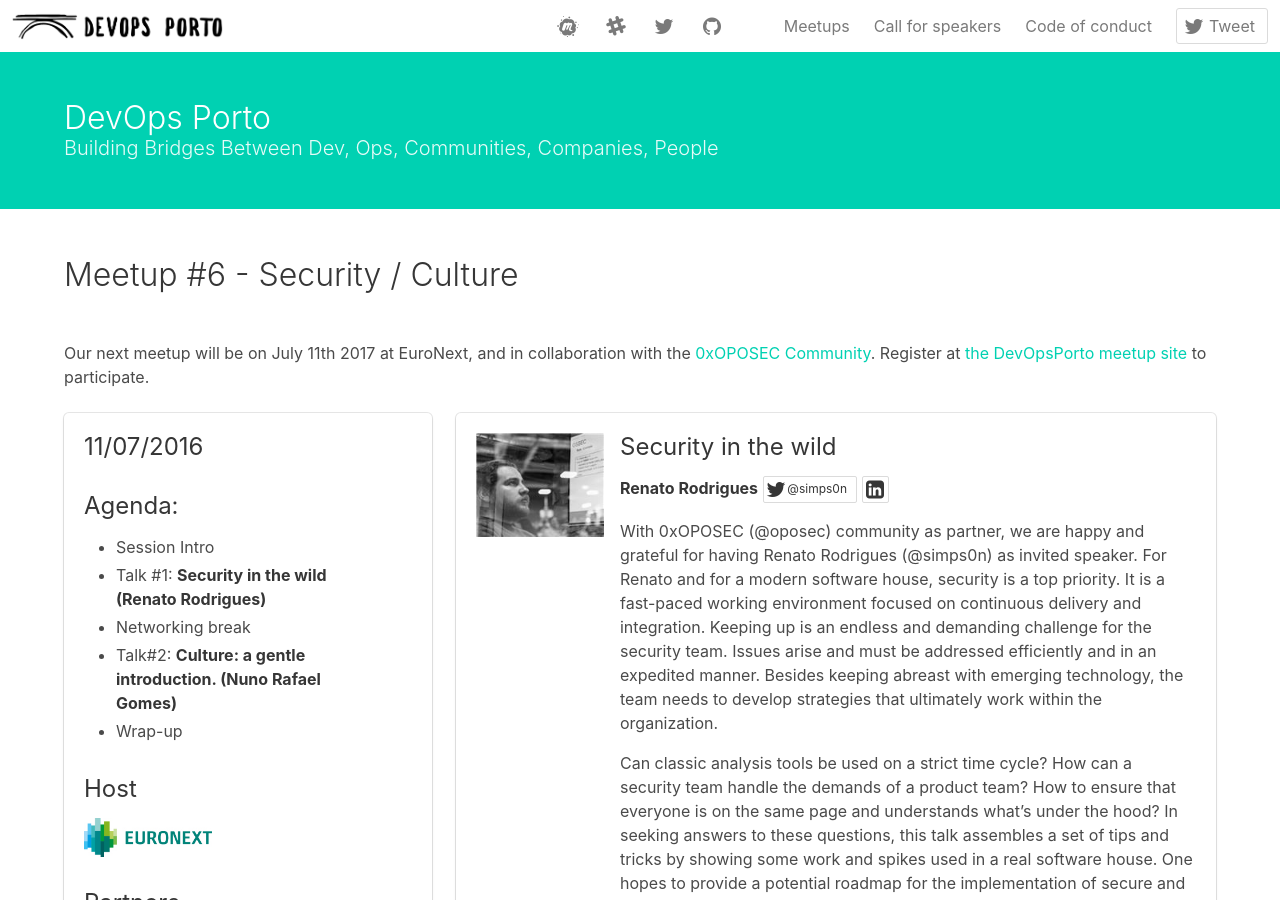
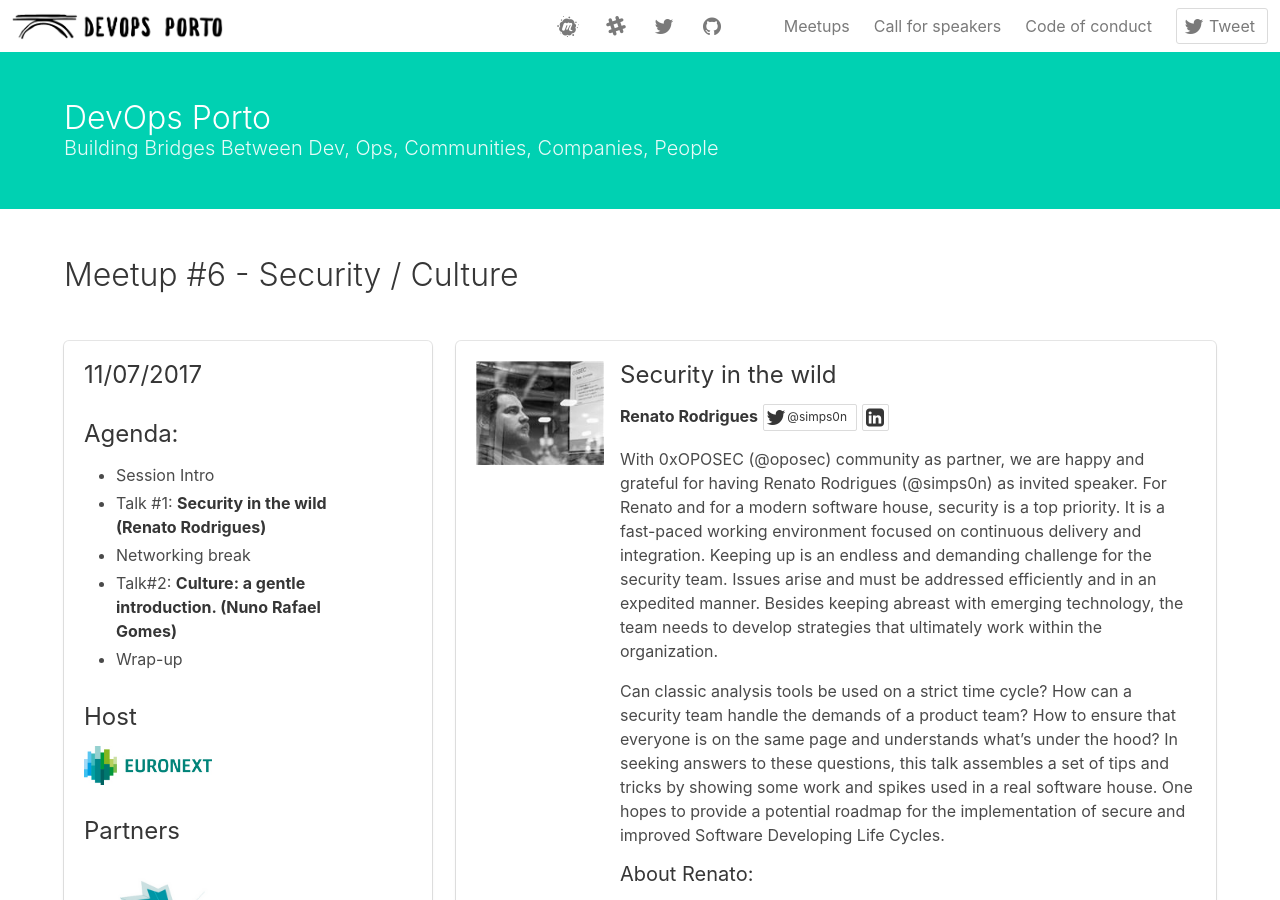
Before and after one commit to DevOpsPorto/devopsporto.github.io, a Jekyll site: the page built from index.md, in a window 1280 px wide and 900 px high. Built offline with Jekyll 4.4.1, drawn with Linux system fonts in a browser that asks for light colours.

Commit message:
Meetup 7 info setup

```diff
--- a/_includes/meetup2017006.html
+++ b/_includes/meetup2017006.html
@@ -1,15 +1,9 @@
-{% include components/meetuptitle.html number=6 title="Security / Culture" date="11/07/2016" host="Euronext Tech Center" %}
+{% include components/meetuptitle.html number=6 title="Security / Culture" date="11/07/2017" host="Euronext Tech Center" %}
 
-<div class="content">
-  <p>
-    Our next meetup will be on July 11th 2017 at EuroNext, and in collaboration with the <a href="">0xOPOSEC Community</a>.
-    Register at <a href="https://www.meetup.com/pt-BR/devopsporto/?chapter_ajekylnalytics_code=UA-74349831-2"> the DevOpsPorto meetup site</a>    to participate.
-  </p>
-</div>
 <div class="columns content">
   <div class="column is-one-third">
     <div class="box">
-      <h3>11/07/2016</h3>
+      <h3>11/07/2017</h3>
       <h3>Agenda:</h3>
       <ul>
         <li>Session Intro</li>
--- a/index.md
+++ b/index.md
@@ -3,7 +3,9 @@
 ---
 {% include meetup2017006.html %}
 <hr/>
-{% include maps/euronext.html %}
+{% comment %}
+{% include maps/uptec.html %}
+{% endcomment %}
 <hr/>
 
 <div class="tile is-ancestor">
```
Also changed, not shown: _includes/maps/uptec.html (added, +7 -0 lines), _includes/meetup2017007.html (added, +60 -0 lines), assets/images/hosts/cropped-SiteHeader-3.png (added), assets/images/hosts/portoData.png (added).
